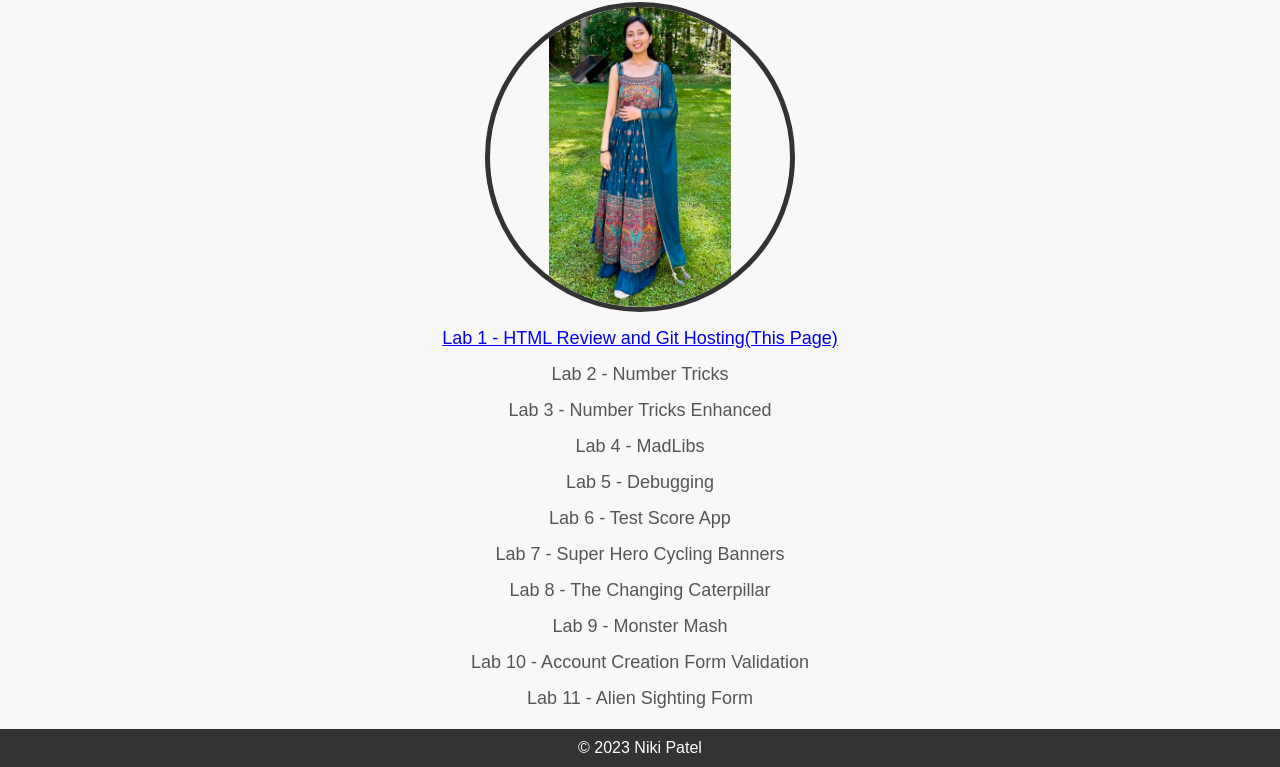
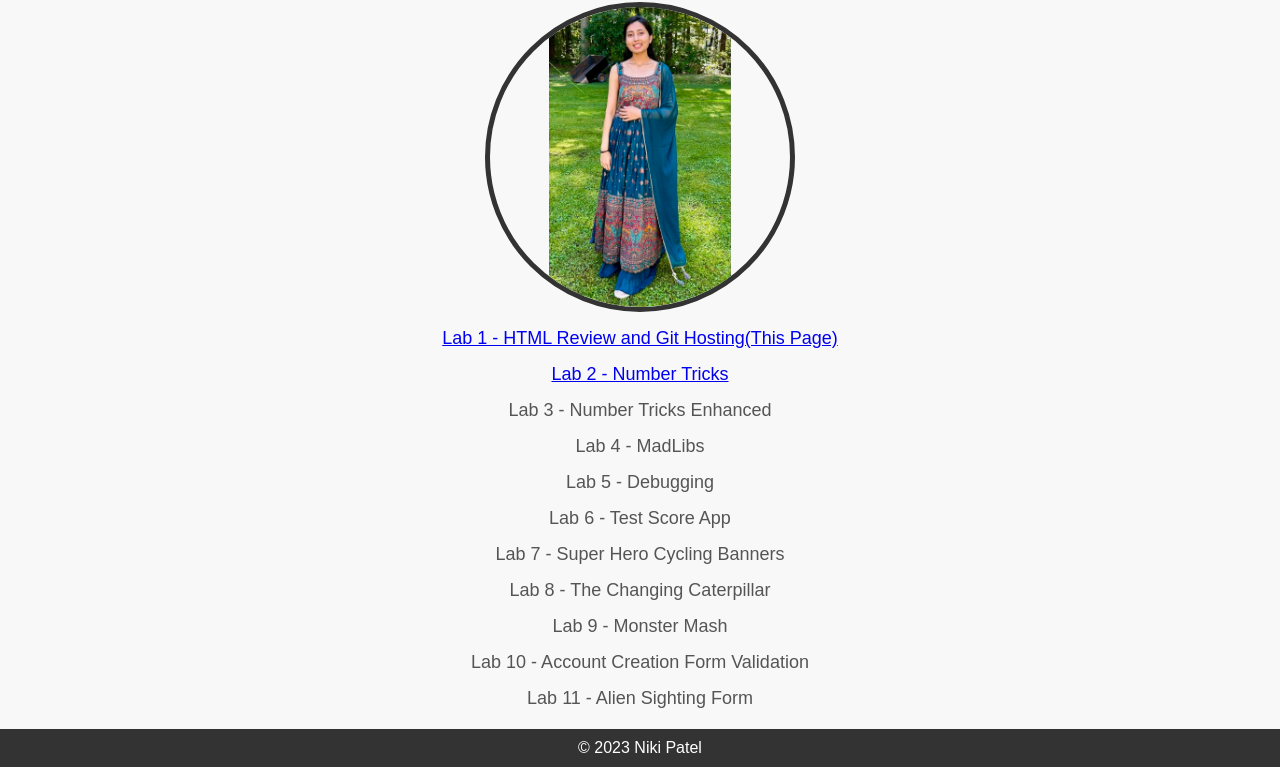
Before and after one commit to nikipatel1026/Creating-your-Portfolio-Web-Page, a plain HTML site: page index.html in a window 1280 px wide. Shown: the part 80-847 px from the top of the page. Drawn offline with Linux system fonts and the light colour scheme.

Commit message:
second commit

```diff
--- a/index.html
+++ b/index.html
@@ -65,7 +65,7 @@
         </div>
         <ul id="project-list">
             <li><a href="index.html">Lab 1 - HTML Review and Git Hosting(This Page)</a></li>
-            <li>Lab 2 - Number Tricks</li>
+            <li><a href="C:\Users\spatel\OneDrive - Evolve IP LLC - US\JQuery_JavaScript\Number Tricks/index.html">Lab 2 - Number Tricks</a></li>
             <li>Lab 3 - Number Tricks Enhanced</li>
             <li>Lab 4 - MadLibs</li>
             <li>Lab 5 - Debugging</li>
```
